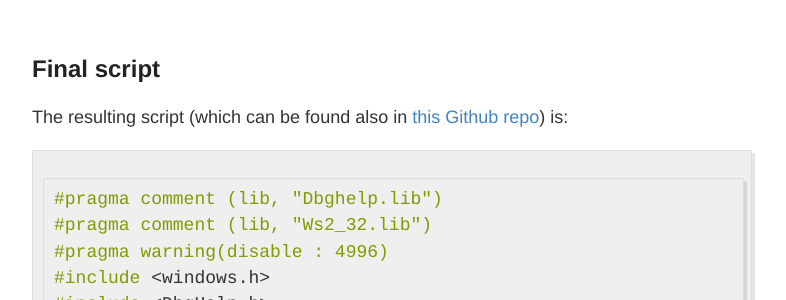
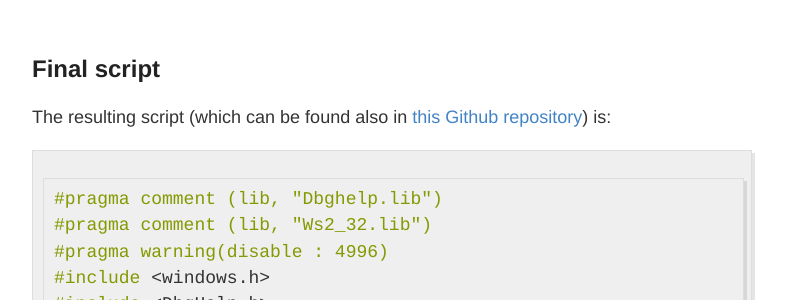
Before and after one commit to ricardojoserf/ricardojoserf.github.io, a Jekyll site: the page built from _posts/2021-8-28-lsassdumper.md, in a window 1280 px wide and 900 px high, scrolled down 9099 px. Shown: the part 153-453 px from the top of the window, without its empty margins (248-1034 px from the left). Built offline with Jekyll 4.4.1, drawn with Linux system fonts in a browser that asks for light colours.

Commit message:
Update 2021-8-28-lsassdumper.md

````diff
--- a/_posts/2021-8-28-lsassdumper.md
+++ b/_posts/2021-8-28-lsassdumper.md
@@ -15,7 +15,7 @@
 
 Without input arguments it creates a dump file with the hostname and date as name and the ".txt" extension (*hostname_DD-MM-YYYY-HHMM.txt*). With input arguments it will use the first one as path and name for the file.
 
-To try to be stealthier, we will not use the "lsass" or "SeDebugPrivilege" strings and will try not to use the "minidump" string when possible. The final program is in [this link](https://github.com/ricardojoserf/LsassDumper).
+To try to be stealthier, we will not use the "lsass" or "SeDebugPrivilege" strings and will try not to use the "minidump" string when possible. The final program is in [this link](https://github.com/ricardojoserf/lsass-dumper).
 
 
 ## Usage
@@ -41,6 +41,7 @@
 ![im5](https://github.com/ricardojoserf/ricardojoserf.github.io/blob/master/images/custom-lsass-dumper/image5.png?raw=true)
 
 ![im6](https://github.com/ricardojoserf/ricardojoserf.github.io/blob/master/images/custom-lsass-dumper/image6.png?raw=true)
+
 
 
 # Code
@@ -301,7 +302,7 @@
 
 ## Final script
 
-The resulting script (which can be found also in [this Github repo](https://github.com/ricardojoserf/LsassDumper)) is:
+The resulting script (which can be found also in [this Github repository](https://github.com/ricardojoserf/lsass-dumper/blob/main/CustomDumper.cpp)) is:
 
 ```cpp
 #pragma comment (lib, "Dbghelp.lib")
````
